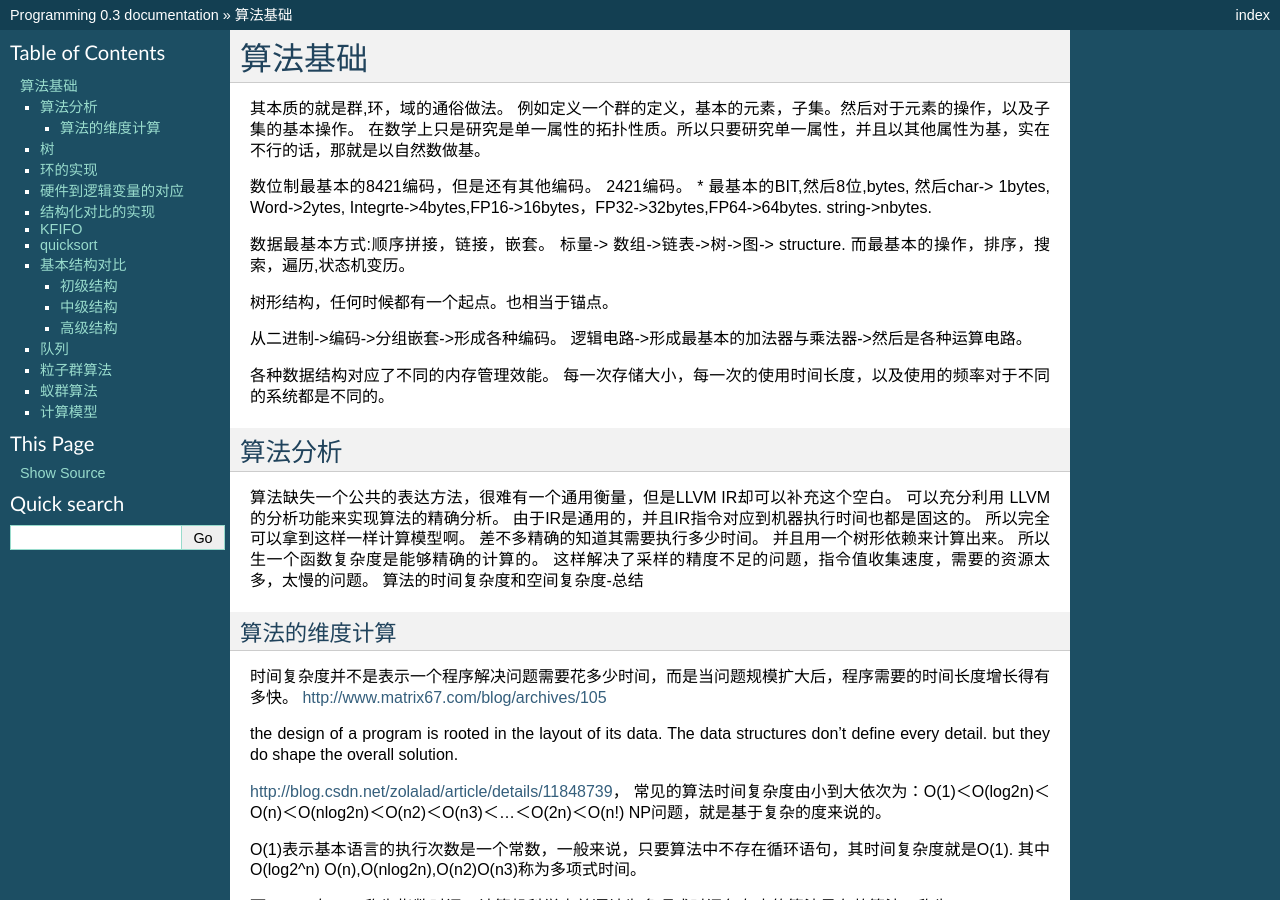
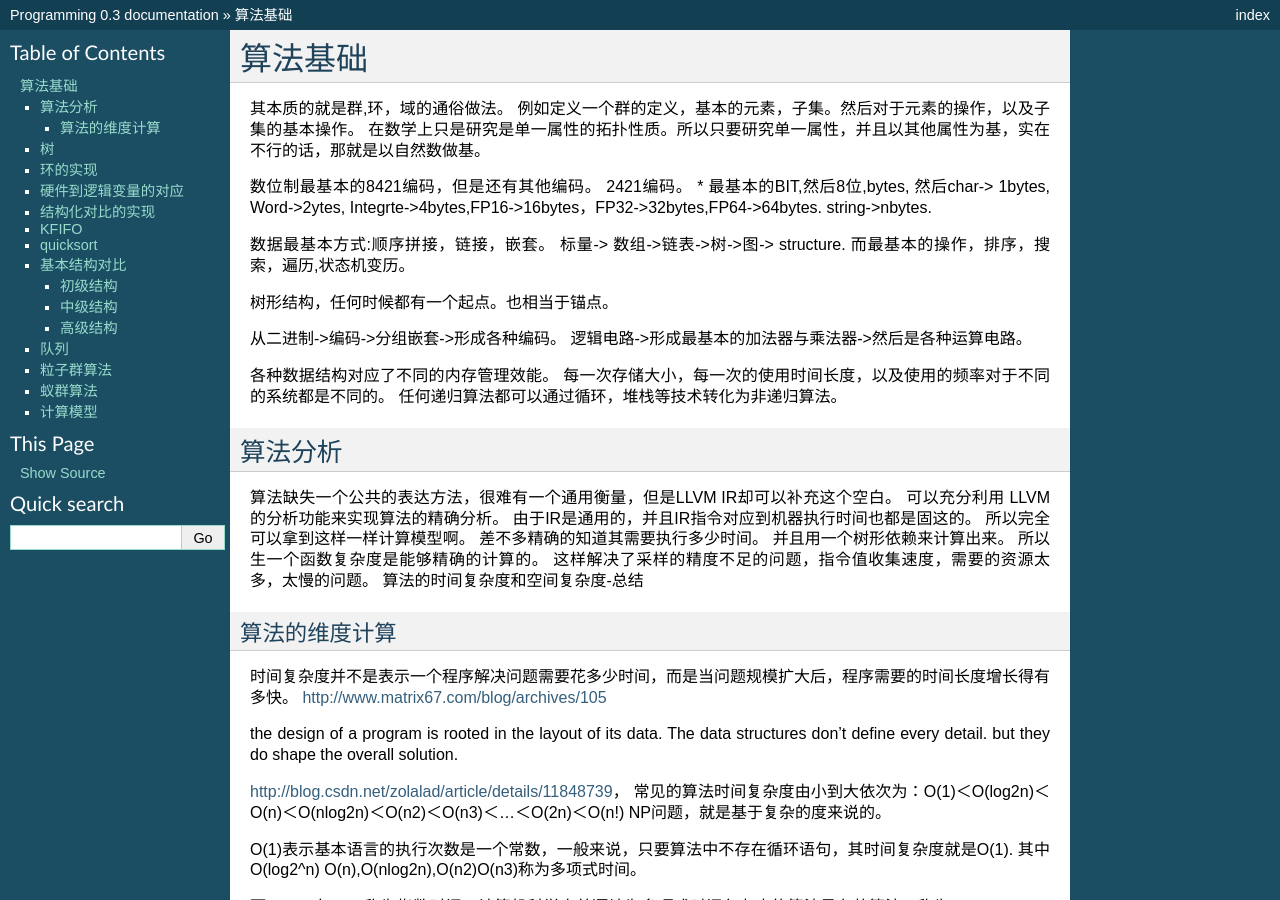
Before and after one commit to gwli/Programming, a Sphinx documentation site: the page built from source/content/Stage_1/Algorithm.rst, in a window 1280 px wide and 900 px high. Built offline with Sphinx 7.4.7, drawn with Linux system fonts in a browser that asks for light colours.

Commit message:
Update Algorithm.rst

```diff
--- a/source/content/Stage_1/Algorithm.rst
+++ b/source/content/Stage_1/Algorithm.rst
@@ -20,6 +20,8 @@
 
 各种数据结构对应了不同的内存管理效能。
 每一次存储大小，每一次的使用时间长度，以及使用的频率对于不同的系统都是不同的。
+任何递归算法都可以通过循环，堆栈等技术转化为非递归算法。
+
 
 算法分析
 ========
```
